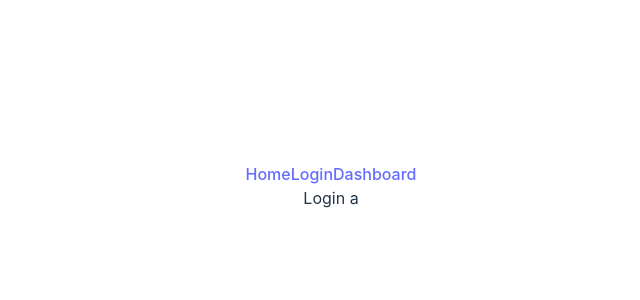
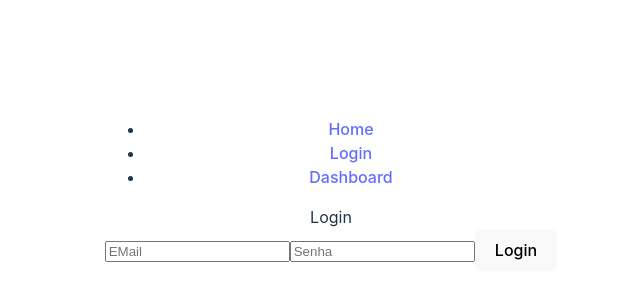
Before and after one commit to mrxcao/sarnento_front, a Vue app: page /login in a window 1280 px wide. Shown: the part 214-514 px from the top of the page, without its empty margins (309-949 px from the left). Built offline with nearby package versions, Linux system fonts and the light colour scheme; no server answers.

Commit message:
end data and login

```diff
--- a/src/App.vue
+++ b/src/App.vue
@@ -1,8 +1,12 @@
 <template>
 
-  <router-link :to="{name:'home'}" >Home</router-link>
-  <router-link :to="{name:'login'}">Login</router-link>
-  <router-link :to="{name:'dashboard'}">Dashboard</router-link>
+
+<ul>
+  <li><router-link :to="{name:'home'}" >Home</router-link></li>
+  <li><router-link :to="{name:'login'}">Login</router-link></li>
+  <li><router-link :to="{name:'dashboard'}">Dashboard</router-link> </li>
+</ul>
+
   <router-view/>
 
 </template>
--- a/src/main.js
+++ b/src/main.js
@@ -6,6 +6,8 @@ import router from './router'
 import store from './store'
 import App from './App.vue'
 
+
+// console.log(import.meta.env.VITE_VERSION)
 createApp(App)
 .use(VueAxios, axios)
 .use(store)
--- /dev/null
+++ b/src/services/http.js
@@ -0,0 +1,12 @@
+import axios from 'axios'
+
+
+const axiosInstance = axios.create({
+    baseURL: import.meta.env.VITE_BASEURL,
+    headers: {
+        'Content-Type': 'application/json'
+    }
+
+})
+
+export default axiosInstance
--- a/src/views/LoginView.vue
+++ b/src/views/LoginView.vue
@@ -1,9 +1,33 @@
 <template>
     <div class="home">
-       Login a
+       Login
+
+      <form @submit.prevent="login">
+         <input type="text" placeholder="EMail" v-model="user.email">
+         <input type="password" placeholder="Senha" v-model="user.password">
+         <button type="submit">Login</button>
+
+      </form>
+
     </div>
   </template>
 
-  <script>
+<script setup>
+   import http from '../services/http.js'
+   import { reactive } from 'vue';
 
-  </script>
+   const user = reactive({
+      email: '',
+      password: ''
+   })
+   async function login(){
+      try {
+         const data = await http.post('/auth',user)
+         console.log('data',data);
+      } catch (error) {
+         console.log(  error?.response?.data)
+      }
+
+      console.log('login',1);
+   }
+</script>
```
